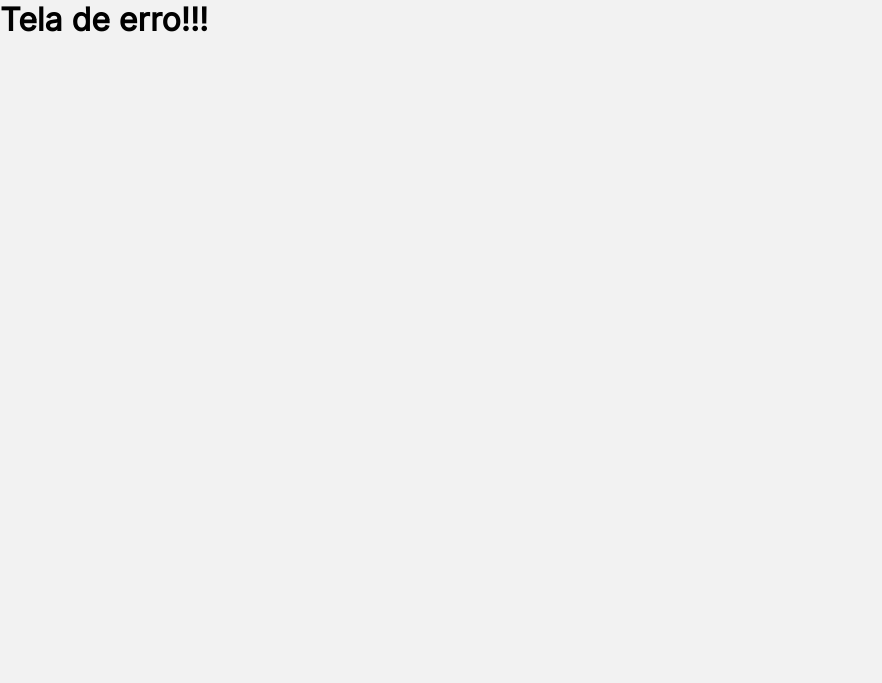
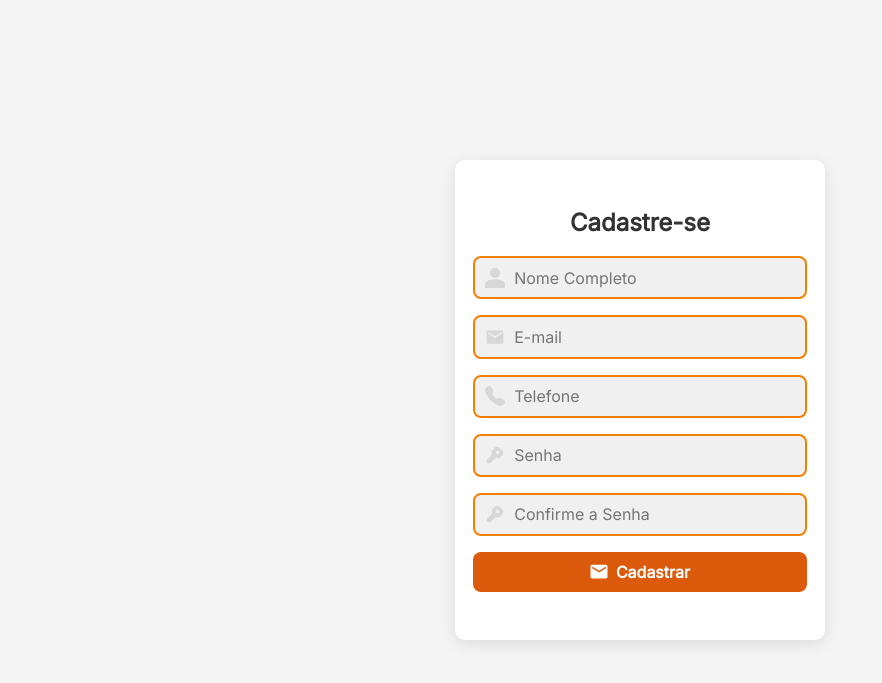
Before and after one commit to cadulucas1/CRUDCAT, a PHP site: page /cadastro in a window 1280 px wide. Shown: the top 683 px of the page, without its empty margins (0-882 px from the left). Run offline with PHP 8.4, Linux system fonts and the light colour scheme.

Commit message:
feat(auth): adicionar telas de cadastro e login com controllers e estilos base

```diff
--- /dev/null
+++ b/app/controllers/cliente/ClienteController.php
@@ -0,0 +1,15 @@
+<?php
+
+class ClienteController extends RenderView
+{
+
+    public function login()
+    {
+        $this->loadView('cliente/login', []);
+    }
+
+    public function cadastro()
+    {
+        $this->loadView('cliente/cadastro', []);
+    }
+}
--- /dev/null
+++ b/app/views/cliente/cadastro.php
@@ -0,0 +1,50 @@
+<!DOCTYPE html>
+<html lang="en">
+
+<head>
+    <link rel="stylesheet" href="https://cdnjs.cloudflare.com/ajax/libs/font-awesome/6.5.0/css/all.min.css">
+
+</head>
+<?php
+$css = ['/css/cliente/cadastro.css'];
+require_once('./utils/head.php')
+?>
+
+<body>
+    <div class="cadastro-card">
+        <form>
+            <h2 class="cadas    tro-title">Cadastre-se</h2>
+            <div class="input-group">
+                <img src="./public/images/icons/icon_user.svg" alt="Ícone de nome" class="input-icon">
+                <input type="text" placeholder="Nome Completo" required />
+            </div>
+
+            <div class="input-group">
+                <img src="./public/images/icons/icon_email.svg" alt="Ícone de email" class="input-icon">
+                <input type="email" placeholder="E-mail" required />
+            </div>
+
+            <div class="input-group">
+                <img src="./public/images/icons/icon_telefone.svg" alt="Ícone de telefone" class="input-icon">
+                <input type="number" placeholder="Telefone" required />
+            </div>
+
+            <div class="input-group">
+                <img src="./public/images/icons/icon_senha.svg" alt="Ícone de senha" class="input-icon">
+                <input type="password" placeholder="Senha" required />
+            </div>
+
+            <div class="input-group">
+                <img src="./public/images/icons/icon_senha.svg" alt="Ícone de senha" class="input-icon">
+                <input type="password" placeholder="Confirme a Senha" required />
+            </div>
+
+            <button type="submit" class="btn-base cadastro-btn">
+                <img src="./public/images/icons/icon_login.svg" alt="Ícone login" class="btn-icon">
+                Cadastrar
+            </button>
+        </form>
+    </div>
+</body>
+
+</html>
--- a/config/routes.php
+++ b/config/routes.php
@@ -4,6 +4,8 @@ $routes = [
     '/' => 'geral/GeralController@index',
     '/navbar' => 'geral/GeralController@navbar',
     '/PerfilLoja' => 'geral/GeralController@perfil_loja',
+    '/login' => 'cliente/ClienteController@login',
+    '/cadastro' => 'cliente/ClienteController@cadastro',
 ]
 
 
--- /dev/null
+++ b/public/css/cliente/cadastro.css
@@ -0,0 +1,83 @@
+ * {
+     box-sizing: border-box;
+ }
+
+ body {
+     margin: 0;
+     padding: 0;
+     font-family: "Segoe UI", sans-serif;
+     background-color: #f4f4f4;
+     display: flex;
+     justify-content: center;
+     align-items: center;
+     min-height: 100vh;
+ }
+
+ .cadastro-card {
+     background-color: #fff;
+     align-items: center;
+     display: flex;
+     justify-content: center;
+     border-radius: 10px;
+     padding: 1.5rem;
+     box-shadow: 0 4px 15px rgba(0, 0, 0, 0.1);
+     height: 480px;
+     width: 100%;
+     max-width: 370px;
+     ;
+ }
+
+ .login-title {
+     display: flex;
+     justify-content: center;
+ }
+
+ .cadastro-card h2 {
+     text-align: center;
+     margin-bottom: 1.2rem;
+     font-size: 1.5rem;
+     color: #333;
+ }
+
+
+ .cadastro-btn {
+     width: 100%;
+     background-color: var(--LaranjaEscuro);
+     color: white;
+     border: none;
+     padding: 0.8rem;
+     border-radius: 8px;
+     font-size: 1rem;
+     display: flex;
+     justify-content: center;
+     align-items: center;
+     cursor: pointer;
+     transition: background 0.3s;
+ }
+
+ .cadastro-btn i {
+     margin-left: 0.5rem;
+ }
+
+ .cadastro-btn:hover {
+     background-color: #b34808;
+ }
+
+ .btn-icon {
+     width: 18px;
+     height: 18px;
+     margin-right: 8px;
+ }
+
+ .input-icon {
+     width: 20px;
+     height: 20px;
+     margin-right: 0.6rem;
+     opacity: 0.7;
+ }
+
+ @media (min-width: 600px) {
+     .cadastro-card {
+         padding: 2rem;
+     }
+ }
--- a/public/css/style.css
+++ b/public/css/style.css
@@ -50,6 +50,41 @@ main {
     padding-bottom: 112px;
 }
 
+
+.btn-icon {
+    width: 18px;
+    height: 18px;
+    margin-right: 8px;
+}
+
+.input-icon {
+    width: 20px;
+    height: 20px;
+    margin-right: 0.6rem;
+    opacity: 0.7;
+}
+
+.input-group {
+    display: flex;
+    width: 334px;
+    max-width: 100%;
+    align-items: center;
+    background: #f0f0f0;
+    color: #CDCDCD;
+    border-radius: 8px;
+    border: 2px solid var(--LaranjaBase);
+    padding: 0.6rem;
+    margin-bottom: 1rem;
+}
+
+.input-group input {
+    border: none;
+    outline: none;
+    background: transparent;
+    flex: 1;
+    font-size: 1rem;
+}
+
 .btn-base {
     width: 100%;
     background-color: var(--LaranjaEscuro);
@@ -61,6 +96,7 @@ main {
     font-size: 16px;
     font-weight: 600;
     transition: all .3s ease;
+
     &:hover {
         cursor: pointer;
         background-color: #F37F00;
@@ -73,6 +109,7 @@ main {
     .top-bar-favicon {
         width: 120px;
     }
+
     .top-bar-brand-name {
         width: calc(120px + 10%);
     }
@@ -87,9 +124,11 @@ main {
     .top-bar-favicon {
         width: 160px;
     }
+
     .top-bar-brand-name {
         width: calc(160px + 10%);
     }
+
     .top-bar {
         gap: 24px;
     }
@@ -99,6 +138,7 @@ main {
     .top-bar-favicon {
         width: 180px;
     }
+
     .top-bar-brand-name {
         width: calc(180px + 10%);
     }
--- a/utils/head.php
+++ b/utils/head.php
@@ -34,6 +34,7 @@
   <head>
     <meta charset='UTF-8'>
     <meta name='viewport' content='width=device-width, initial-scale=1.0'>
+
     <link rel='icon' type='image/x-icon' href='$PATH_PUBLIC/images/favicon.svg'>
     <title>$titulo</title>
     <link rel='stylesheet' href='$PATH_PUBLIC/css/style.css'>
```
Also changed, not shown: app/views/cliente/login.php (added, +36 -0 lines), public/css/cliente/login.css (added, +83 -0 lines), public/images/icons/icon_email.svg (added), public/images/icons/icon_login.svg (added), public/images/icons/icon_senha.svg (added), public/images/icons/icon_telefone.svg (added), public/images/icons/icon_user.svg.
